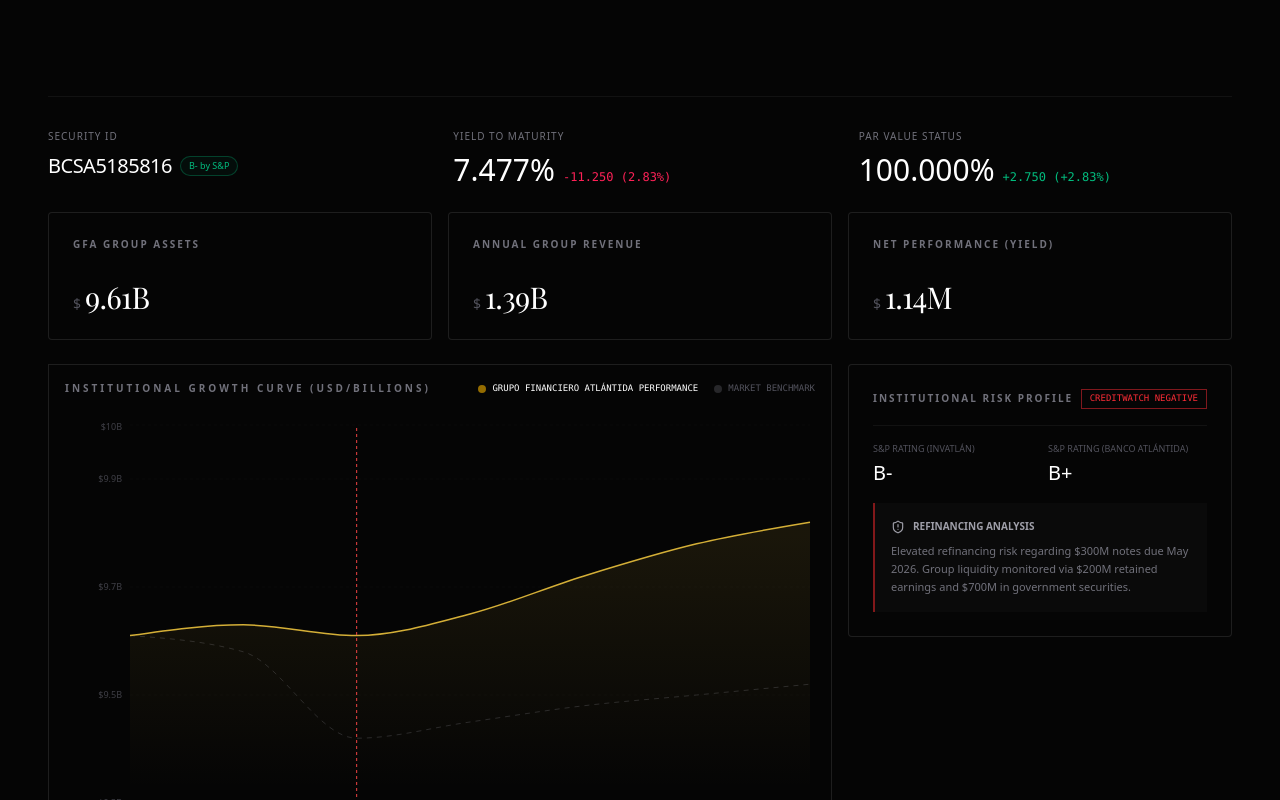
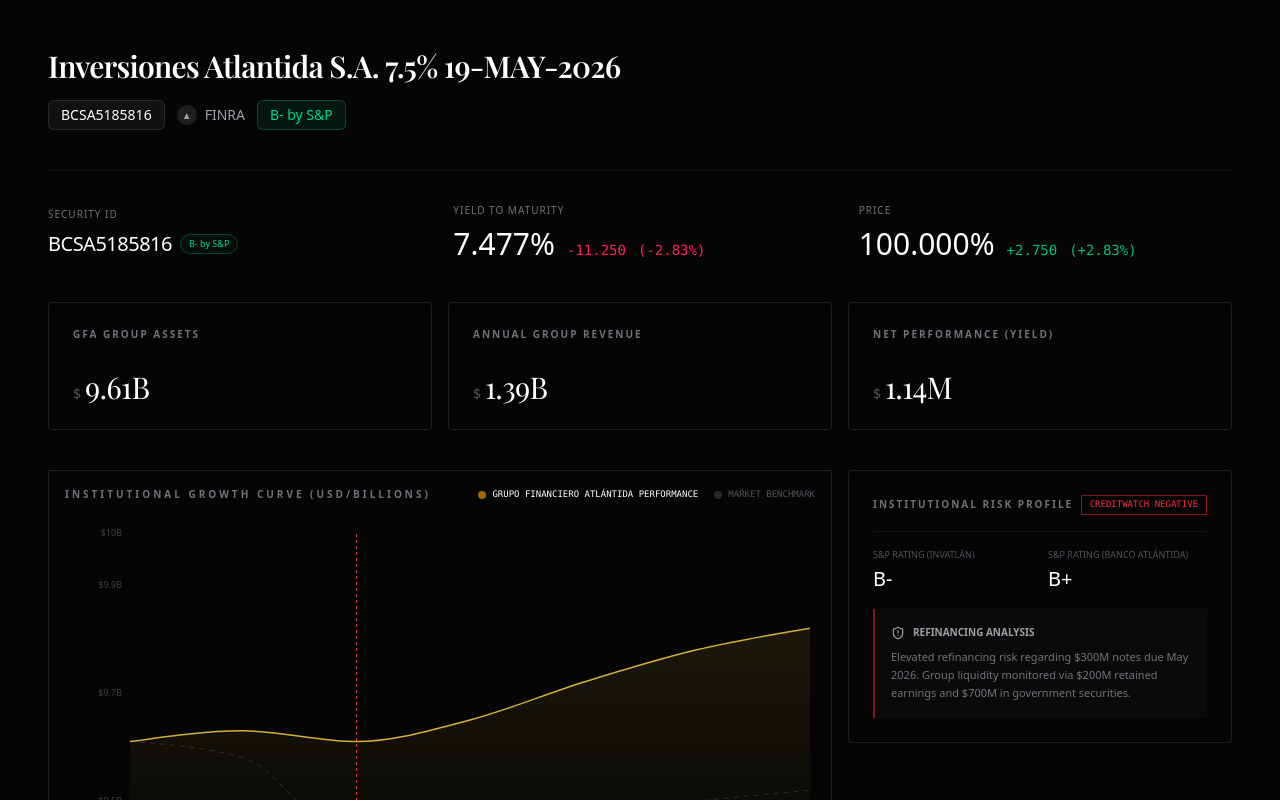
Before and after one commit to legitking4pf/DJF-site, a Next.js app: page /dashboard in a window 1280 px wide. Shown: the top 800 px of the page. Built offline with nearby package versions, Linux system fonts and the light colour scheme; a web font is replaced by a local one.

Commit message:
update page.tsx

```diff
--- a/src/app/dashboard/page.tsx
+++ b/src/app/dashboard/page.tsx
@@ -1,49 +1,107 @@
 "use client";
-import React from 'react';
-import { MetricCard } from '@/components/dashboard/MetricCard';
-import { RiskPanel } from '@/components/dashboard/RiskPanel';
-import { PerformanceChart } from '@/components/dashboard/PerformanceChart';
-import { TransactionLogs } from '@/components/dashboard/TransactionLogs';
-import { gfaInstitutionalData } from '@/types/dashboard';
-import { motion } from 'framer-motion';
-import { Fingerprint, Activity } from 'lucide-react';
 
-export default function DashboardPage() {  const netGain = gfaInstitutionalData.clientAllocation * 0.1138;
+import React from "react";
+import { MetricCard } from "@/components/dashboard/MetricCard";
+import { RiskPanel } from "@/components/dashboard/RiskPanel";
+import { PerformanceChart } from "@/components/dashboard/PerformanceChart";
+import { TransactionLogs } from "@/components/dashboard/TransactionLogs";
+import { gfaInstitutionalData } from "@/types/dashboard";
+import { motion } from "framer-motion";
+
+export default function DashboardPage() {
+  const netGain = gfaInstitutionalData.clientAllocation * 0.1138;
 
   return (
-    <main className="min-h-screen bg-[#050505] text-white p-4 md:p-12 font-sans selection:bg-gold/30">
-      <div className="max-w-7xl mx-auto space-y-6">
+    <main className="min-h-screen bg-[#050505] text-white p-4 md:p-12 font-sans">
+      <div className="max-w-7xl mx-auto space-y-10">
 
-{/* Security Overview Bar */}
-<div className="grid grid-cols-1 md:grid-cols-3 gap-8 mt-12 border-t border-white/5 pt-8">
+        {/* ================= HEADER ================= */}
+        <div className="space-y-4">
+          <h1 className="text-2xl md:text-3xl font-semibold tracking-tight">
+            Inversiones Atlantida S.A. 7.5% 19-MAY-2026
+          </h1>
+
+          <div className="flex items-center gap-3 flex-wrap">
+            {/* Security ID */}
+            <div className="px-3 py-1 rounded-md bg-white/5 border border-white/10 text-sm">
+              BCSA5185816
+            </div>
+
+            {/* FINRA */}
+            <div className="flex items-center gap-2 text-sm text-zinc-400">
+              <span className="w-5 h-5 bg-white/10 rounded-full flex items-center justify-center text-[10px]">
+                ▲
+              </span>
+              FINRA
+            </div>
+
+            {/* Rating */}
+            <div className="px-3 py-1 rounded-md bg-emerald-500/10 border border-emerald-500/30 text-emerald-400 text-sm">
+              B- by S&P
+            </div>
+          </div>
+        </div>
+
+        {/* ================= CORE METRICS STRIP ================= */}
+        <div className="grid grid-cols-1 md:grid-cols-3 gap-8 border-t border-white/5 pt-8 items-center">
+
+          {/* SECURITY ID */}
           <div>
-    <p className="text-[10px] text-zinc-500 uppercase tracking-widest mb-2">Security ID</p>
+            <p className="text-[10px] text-zinc-500 uppercase tracking-widest mb-2">
+              Security ID
+            </p>
+
             <div className="flex items-center gap-2">
-      <span className="text-xl font-light tracking-tight text-white">BCSA5185816</span>
-      <span className="px-2 py-0.5 rounded-full border border-emerald-500/30 text-[9px] text-emerald-500 bg-emerald-500/5">
+              <span className="text-xl font-light tracking-tight">
+                BCSA5185816
+              </span>
+
+              <span className="px-2 py-0.5 rounded-full border border-emerald-500/30 text-[9px] text-emerald-400 bg-emerald-500/5">
                 B- by S&P
               </span>
             </div>
           </div>
 
+          {/* YIELD */}
           <div>
-    <p className="text-[10px] text-zinc-500 uppercase tracking-widest mb-2">Yield to Maturity</p>
-    <div className="flex items-baseline gap-2">
-      <span className="text-3xl font-light text-white">7.477%</span>
-      <span className="text-xs text-rose-500 font-mono">-11.250 (2.83%)</span>
+            <p className="text-[10px] text-zinc-500 uppercase tracking-widest mb-2">
+              Yield to Maturity
+            </p>
+
+            <div className="flex items-baseline gap-3">
+              <span className="text-3xl font-light">7.477%</span>
+
+              <span className="text-sm text-rose-500 font-mono">
+                -11.250
+              </span>
+
+              <span className="text-sm text-rose-500 font-mono">
+                (-2.83%)
+              </span>
             </div>
           </div>
 
-  <div className="text-right md:text-left">
-    <p className="text-[10px] text-zinc-500 uppercase tracking-widest mb-2">Par Value Status</p>
-    <div className="flex items-baseline gap-2">
-      <span className="text-3xl font-light text-white">100.000%</span>
-      <span className="text-xs text-emerald-500 font-mono">+2.750 (+2.83%)</span>
+          {/* PRICE */}
+          <div>
+            <p className="text-[10px] text-zinc-500 uppercase tracking-widest mb-2">
+              Price
+            </p>
+
+            <div className="flex items-baseline gap-3">
+              <span className="text-3xl font-light">100.000%</span>
+
+              <span className="text-sm text-emerald-500 font-mono">
+                +2.750
+              </span>
+
+              <span className="text-sm text-emerald-500 font-mono">
+                (+2.83%)
+              </span>
             </div>
           </div>
         </div>
 
-        {/* ZONE 1: THE PULSE (Metrics) */}
+        {/* ================= ZONE 1: METRICS ================= */}
         <motion.div
           initial={{ opacity: 0 }}
           animate={{ opacity: 1 }}
@@ -54,20 +112,22 @@ export default function DashboardPage() {  const netGain = gfaInstitutionalData.
             label="GFA Group Assets"
             value={gfaInstitutionalData.groupTotalAssets}
           />
+
           <MetricCard
             label="Annual Group Revenue"
             value={gfaInstitutionalData.groupRevenue}
           />
+
           <MetricCard
             label="Net Performance (Yield)"
             value={netGain}
           />
         </motion.div>
 
-        {/* CENTER GRID: NARRATIVE & REALITY */}
+        {/* ================= CENTER GRID ================= */}
         <div className="grid grid-cols-1 lg:grid-cols-3 gap-4">
 
-          {/* ZONE 2: THE NARRATIVE (Performance Chart) */}
+          {/* CHART */}
           <motion.div
             initial={{ opacity: 0, x: -20 }}
             animate={{ opacity: 1, x: 0 }}
@@ -77,18 +137,17 @@ export default function DashboardPage() {  const netGain = gfaInstitutionalData.
             <PerformanceChart />
           </motion.div>
 
-          {/* ZONE 3: THE REALITY (S&P Risk Panel) */}
+          {/* RISK PANEL */}
           <motion.div
             initial={{ opacity: 0, x: 20 }}
             animate={{ opacity: 1, x: 0 }}
             transition={{ delay: 0.4 }}
-            className="lg:col-span-1"
           >
             <RiskPanel />
           </motion.div>
         </div>
 
-        {/* ZONE 4: THE PROOF (Transaction Logs) */}
+        {/* ================= TRANSACTIONS ================= */}
         <motion.div
           initial={{ opacity: 0, y: 20 }}
           animate={{ opacity: 1, y: 0 }}
@@ -97,11 +156,14 @@ export default function DashboardPage() {  const netGain = gfaInstitutionalData.
           <TransactionLogs />
         </motion.div>
 
-        {/* SYSTEM FOOTER */}
+        {/* ================= FOOTER ================= */}
         <div className="pt-8 flex justify-between items-center text-[9px] text-zinc-700 uppercase tracking-widest font-mono">
-          <p>© 2026 David Jackson Fernandez // Institutional Sovereign Engine</p>
+          <p>
+            © 2026 David Jackson Fernandez // Institutional Sovereign Engine
+          </p>
           <p>Encrypted Session: AES-256-GCM</p>
         </div>
+
       </div>
     </main>
   );
```
Lines whose indentation alone changed are shown as unchanged.
